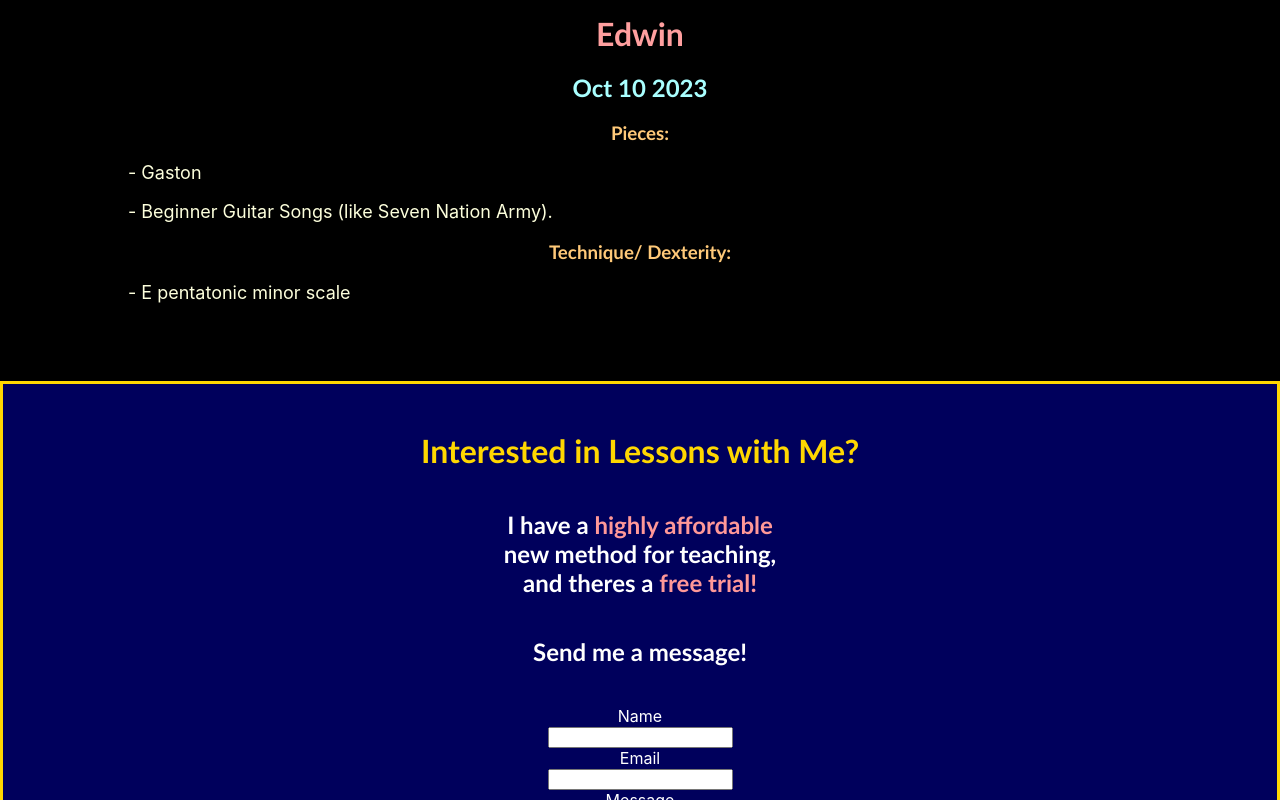
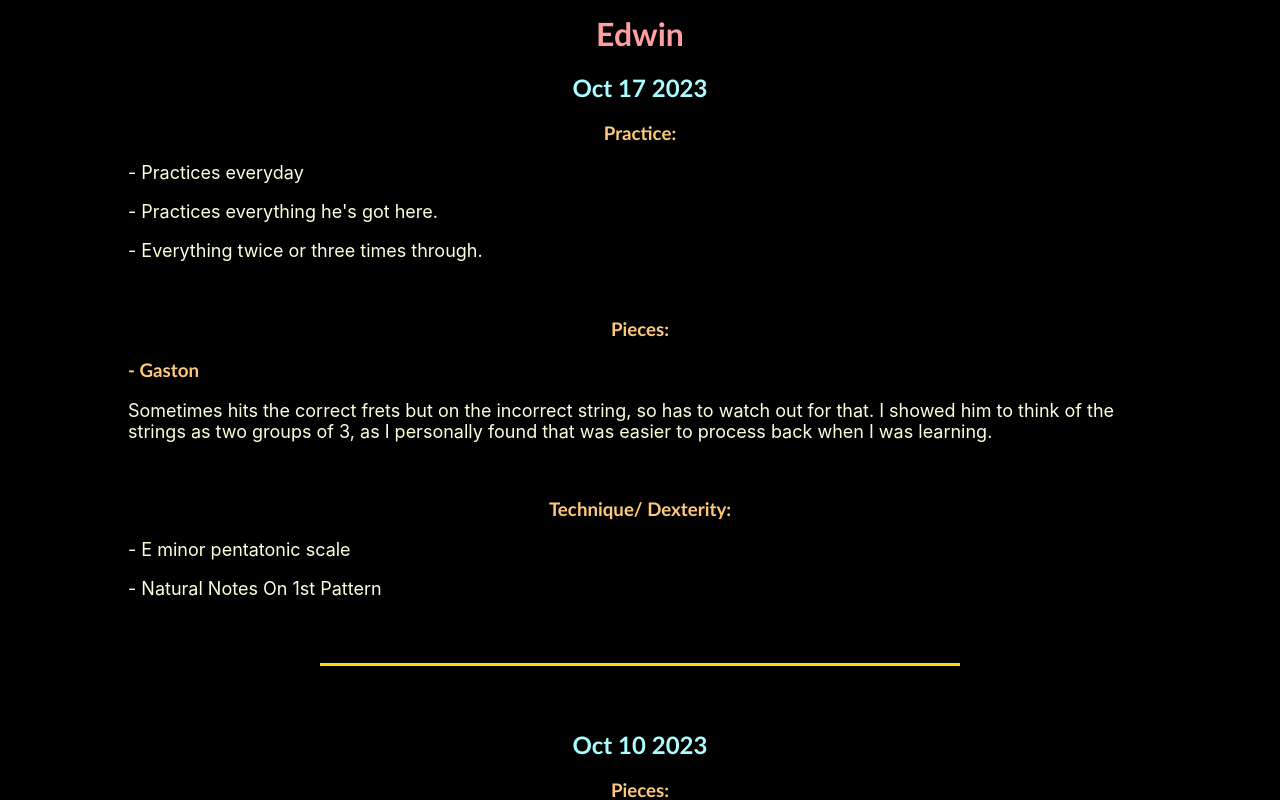
Before and after one commit to Xesius-Prime/music-website, a Next.js app: page /method/students/Edwin in a window 1280 px wide. Shown: the part 660-1460 px from the top of the page. Built offline with nearby package versions, Linux system fonts and the light colour scheme.

Commit message:
needed to add class to the contact form text input so i can change its background to be white and the text to be black

```diff
--- a/Components/EmailForLessons.js
+++ b/Components/EmailForLessons.js
@@ -26,9 +26,9 @@ export default function EmailForLessons() {
         <div>
             <form ref={form} onSubmit={sendEmail} >
                 <label>Name</label> <br />
-                <input type="text" name="from_name" /> <br />
+                <input type="text" name="from_name" className={globalStyle.formInput} /> <br />
                 <label>Email</label> <br />
-                <input type="email" name="from_email" /> <br />
+                <input type="email" name="from_email" className={globalStyle.formInput} /> <br />
                 <label>Message</label> <br />
                 <textarea name="message" className={globalStyle.formInput} /> <br /> <br />
                 <input type="submit" value="Send" className={globalStyle.formBtn} onClick={handleLinkClick} />
--- a/pages/method/students/Edwin/index.js
+++ b/pages/method/students/Edwin/index.js
@@ -5,6 +5,31 @@ function index() {
     return (
         <div>
             <h1>Edwin</h1>
+
+            <h2>Oct 17 2023</h2>
+
+            <h3>Practice:</h3>
+            <div className={globalStyle.leftAlign}>
+                <p>- Practices everyday</p>
+                <p>- Practices everything he's got here.</p>
+                <p>- Everything twice or three times through.</p>
+            </div>
+            <br />
+
+            <h3>Pieces:</h3>
+            <div className={globalStyle.leftAlign}>
+                <h3>- Gaston</h3>
+                <p>Sometimes hits the correct frets but on the incorrect string, so has to watch out for that. I showed him to think of the strings as two groups of 3, as I personally found that was easier to process back when I was learning.</p>
+            </div>
+            <br />
+
+            <h3>Technique/ Dexterity:</h3>
+            <div className={globalStyle.leftAlign}>
+                <p>- E minor pentatonic scale</p>
+                <p>- Natural Notes On 1st Pattern</p>
+            </div>
+
+            <div className={globalStyle.divider}></div>
 
             <h2>Oct 10 2023</h2>
 
@@ -17,7 +42,7 @@ function index() {
 
             <h3>Technique/ Dexterity:</h3>
             <div className={globalStyle.leftAlign}>
-                <p>- E pentatonic minor scale</p>
+                <p>- E minor pentatonic scale</p>
             </div>
         </div>
     )
--- a/styles/Home.module.css
+++ b/styles/Home.module.css
@@ -285,4 +285,5 @@
 
 .formInput {
   color: black;
+  background-color: white;
 }
```
